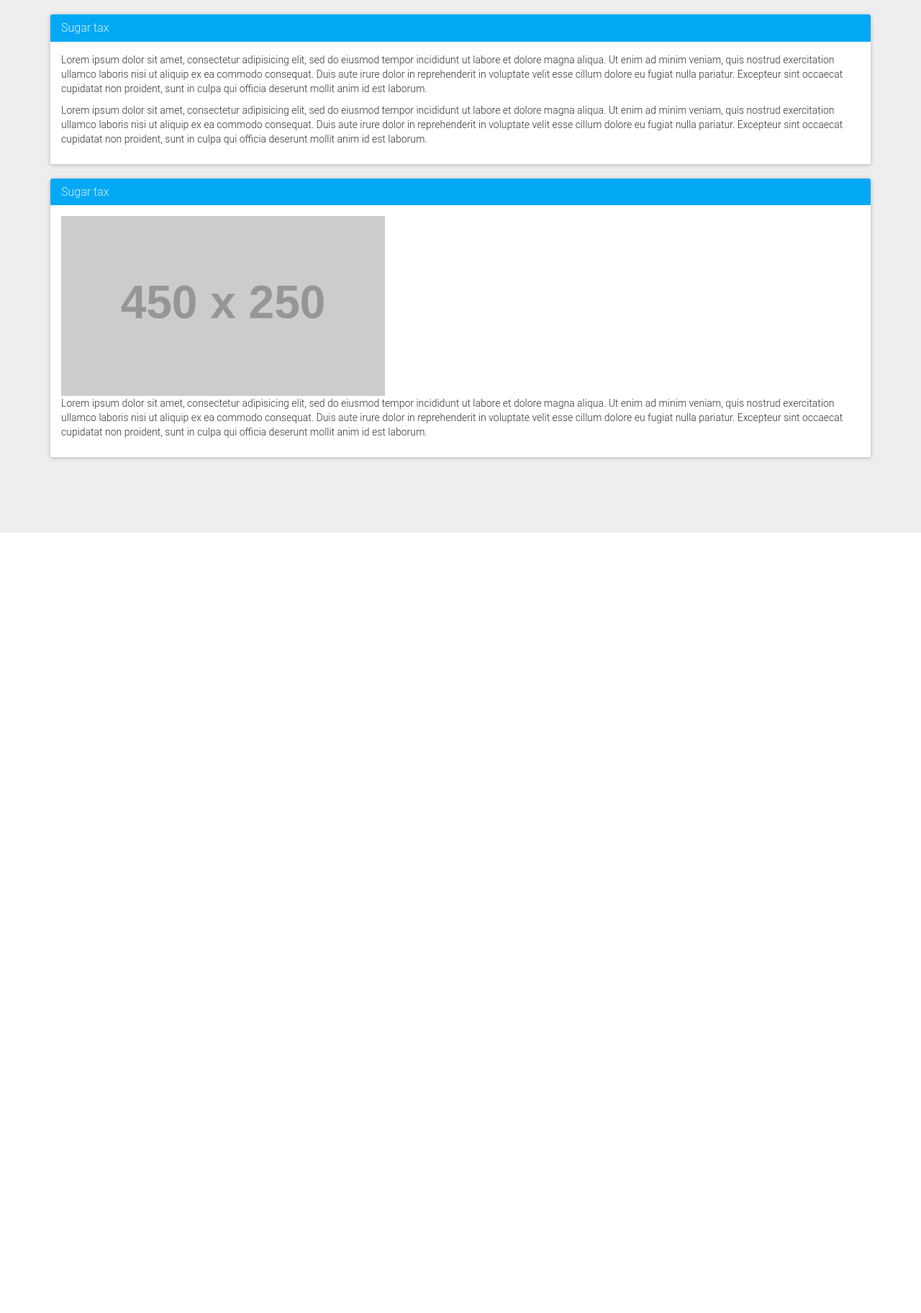
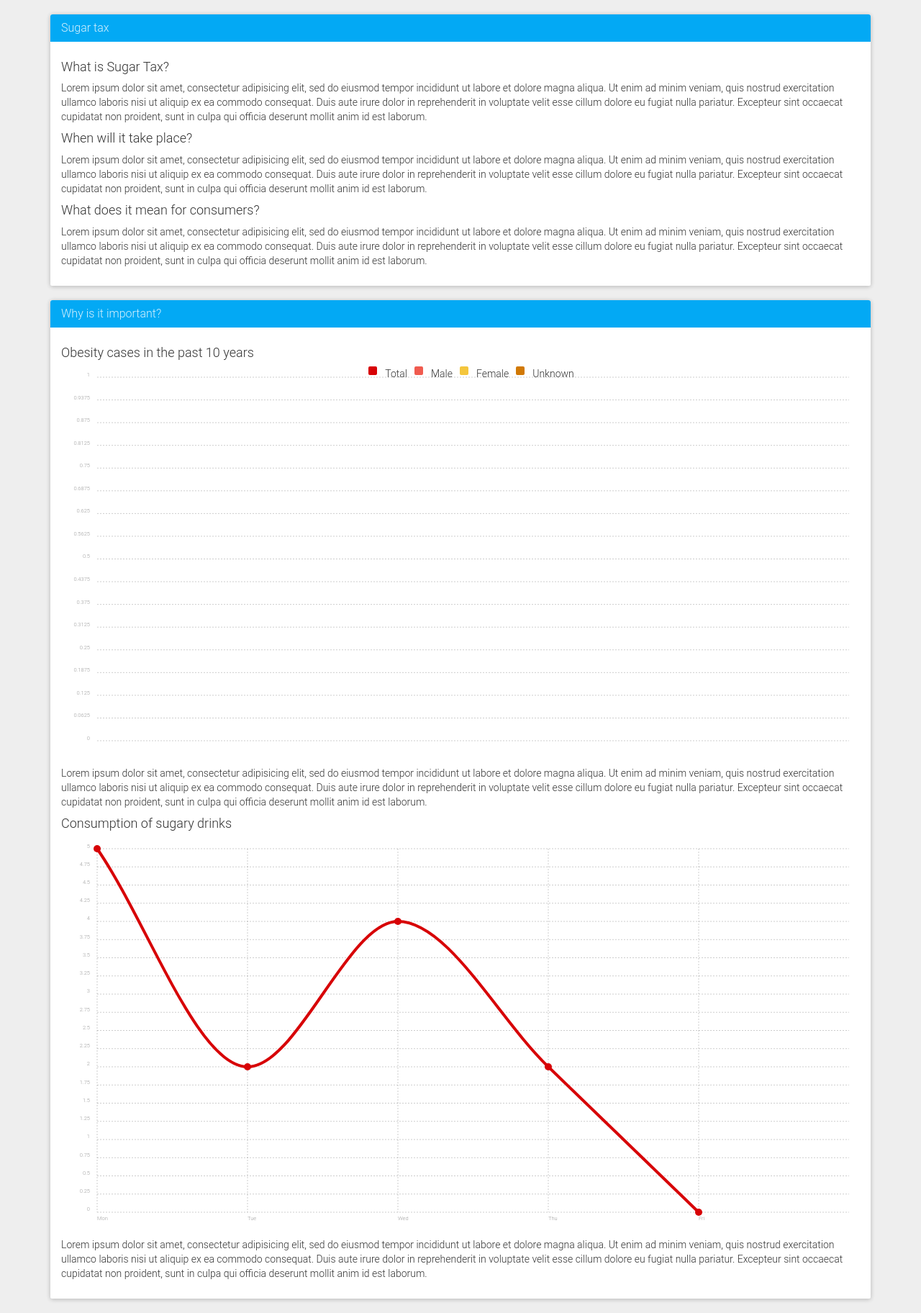
Before and after one commit to elahmo/dsfood, a Flask app: page /presentation in a window 1280 px wide. Shown: the part 60-1884 px from the top of the page at 72% size. Before the commit the page ends 800 px from the top, so only its background shows below. Run offline with Flask 2, Linux system fonts and the light colour scheme; grey boxes labelled with a size stand in for pictures from a placeholder-image service; data that the repository does not hold is empty; some libraries are stand-ins or nearby versions.

Commit message:
[app]Added a landing page with a nicer breakdown of the topic, as well as the first chart about obesity, added animatons, tooltip plugin, chart is interactive and looks beautiful

```diff
--- a/app/app.py
+++ b/app/app.py
@@ -135,8 +135,22 @@ app.secret_key = 'A0Zr98j/3yX R~XHH!jmN]LWX/,?RT'
 @app.route('/presentation/index')
 @app.route('/presentation')
 def presentation():
-	return render_template('p_index.html')
+	#get the data from db about health and consumption
+	chart_data = {}
+	chart_data['health_years'] = []
+	chart_data['health_total'] = []
+	chart_data['health_male'] = []
+	chart_data['health_female'] = []
+	chart_data['health_unknown'] = []
+	query_health = db['health_diagnosis_gender_years.csv'].find().sort('Year', 1)
+	for result in query_health:
+		chart_data['health_years'].append(result['Year'])
+		chart_data['health_total'].append(result['All persons'].replace(',',''))
+		chart_data['health_male'].append(result['Male'].replace(',',''))
+		chart_data['health_female'].append(result['Female'].replace(',',''))
+		chart_data['health_unknown'].append(result['Unknown'].replace(',',''))
 
+	return render_template('p_index.html', chart_data = chart_data)
 
 @app.route('/presentation/health')
 def p_health():
--- a/app/templates/p_index.html
+++ b/app/templates/p_index.html
@@ -6,6 +6,7 @@
 	    <h3 class="panel-title">Sugar tax</h3>
 	  </div>
 	  <div class="panel-body">
+	  	<h4>What is Sugar Tax?</h4>
 	  	<p>Lorem ipsum dolor sit amet, consectetur adipisicing elit, sed do eiusmod
 	    tempor incididunt ut labore et dolore magna aliqua. Ut enim ad minim veniam,
 	    quis nostrud exercitation ullamco laboris nisi ut aliquip ex ea commodo
@@ -13,22 +14,83 @@
 	    cillum dolore eu fugiat nulla pariatur. Excepteur sint occaecat cupidatat non
 	    proident, sunt in culpa qui officia deserunt mollit anim id est laborum.</p>
 
+	    <h4>When will it take place?</h4>
 	    <p>Lorem ipsum dolor sit amet, consectetur adipisicing elit, sed do eiusmod
 	    tempor incididunt ut labore et dolore magna aliqua. Ut enim ad minim veniam,
 	    quis nostrud exercitation ullamco laboris nisi ut aliquip ex ea commodo
 	    consequat. Duis aute irure dolor in reprehenderit in voluptate velit esse
 	    cillum dolore eu fugiat nulla pariatur. Excepteur sint occaecat cupidatat non
 	    proident, sunt in culpa qui officia deserunt mollit anim id est laborum.</p>
+
+	    <h4>What does it mean for consumers?</h4>
+	   	<p>Lorem ipsum dolor sit amet, consectetur adipisicing elit, sed do eiusmod
+	   	tempor incididunt ut labore et dolore magna aliqua. Ut enim ad minim veniam,
+	   	quis nostrud exercitation ullamco laboris nisi ut aliquip ex ea commodo
+	   	consequat. Duis aute irure dolor in reprehenderit in voluptate velit esse
+	   	cillum dolore eu fugiat nulla pariatur. Excepteur sint occaecat cupidatat non
+	   	proident, sunt in culpa qui officia deserunt mollit anim id est laborum.</p>
 	  </div>
 	</div>
 
 	<div class="panel panel-info">
 	  <div class="panel-heading">
-	    <h3 class="panel-title">Sugar tax</h3>
+	    <h3 class="panel-title">Why is it important?</h3>
 	  </div>
 	  <div class="panel-body">
-	  	<img src="https://placehold.it/450x250">
+	  	<h4>Obesity cases in the past 10 years</h4>
+	  	<div class="ct-chart ct-octave obesity-chart-index"></div>
+	  	<script type="text/javascript">
+	  		var data = {
+			  labels: [{%for year in chart_data['health_years']%}'{{year}}',{%endfor%}],
+			  series: [
+				  [{{chart_data['health_total']|join(', ')}}],
+				  [{{chart_data['health_male']|join(', ')}}],
+				  [{{chart_data['health_female']|join(', ')}}],
+				  [{{chart_data['health_unknown']|join(', ')}}]
+			  ]
+			};
+			var options = {
+				plugins : [
+					Chartist.plugins.legend({
+			            legendNames: ['Total', 'Male', 'Female', 'Unknown'],
+			            position: 'top'
+			        }),
+			        Chartist.plugins.tooltip()
+				]
+			};
+			var chart = Chartist.Line('.obesity-chart-index', data, options);
+			chart.on('draw', function(data) {
+			  if(data.type === 'line' || data.type === 'area') {
+			    data.element.animate({
+			      d: {
+			        begin: 300 * data.index,
+			        dur: 1000,
+			        from: data.path.clone().scale(1, 0).translate(0, data.chartRect.height()).stringify(),
+			        to: data.path.clone().stringify(),
+			        easing: Chartist.Svg.Easing.easeOutQuint
+			      }
+			    });
+			  }
+			});
+	  	</script>
+	    <p>Lorem ipsum dolor sit amet, consectetur adipisicing elit, sed do eiusmod
+	    tempor incididunt ut labore et dolore magna aliqua. Ut enim ad minim veniam,
+	    quis nostrud exercitation ullamco laboris nisi ut aliquip ex ea commodo
+	    consequat. Duis aute irure dolor in reprehenderit in voluptate velit esse
+	    cillum dolore eu fugiat nulla pariatur. Excepteur sint occaecat cupidatat non
+	    proident, sunt in culpa qui officia deserunt mollit anim id est laborum.</p>
 
+	    <h4>Consumption of sugary drinks</h4>
+	    <div class="ct-chart ct-octave consumption-chart-index"></div>
+	    <script type="text/javascript">
+	  		var data = {
+			  labels: ['Mon', 'Tue', 'Wed', 'Thu', 'Fri'],
+			  series: [
+			    [5, 2, 4, 2, 0]
+			  ]
+			};
+			new Chartist.Line('.consumption-chart-index', data);
+	  	</script>
 	    <p>Lorem ipsum dolor sit amet, consectetur adipisicing elit, sed do eiusmod
 	    tempor incididunt ut labore et dolore magna aliqua. Ut enim ad minim veniam,
 	    quis nostrud exercitation ullamco laboris nisi ut aliquip ex ea commodo
```
